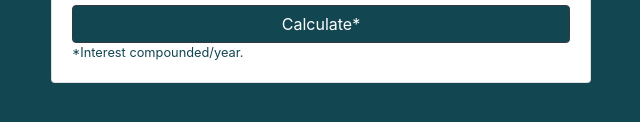
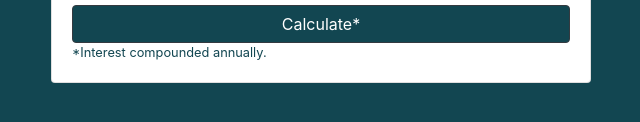
Before and after one commit to belqati/loanCalculator, a plain HTML site: page index.html in a window 1280 px wide. Shown: the part 274-396 px from the top of the page, 319-959 px from the left. Drawn offline with nearby package versions, Linux system fonts and the light colour scheme.

Commit message:
update readme

```diff
--- a/index.html
+++ b/index.html
@@ -39,7 +39,7 @@
               </div>
               <div class="form-group submitBtn">
                 <input type="submit" value="Calculate*" class="btn btn-dark btn-block">
-                <small class="float-left">*Interest compounded/year.</small>
+                <small class="float-left">*Interest compounded annually.</small>
               </div>
             </div>
           </form>
```
Also changed, not shown: img/loanCalculator-calculating.JPG (added), img/loanCalculator-error.JPG (added), img/loanCalculator-results.JPG (added), img/loanCalculator.JPG (added), 1 other file.
